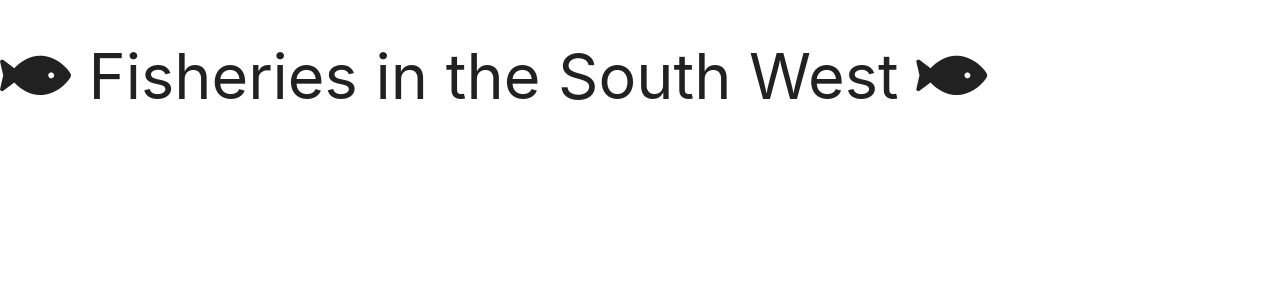
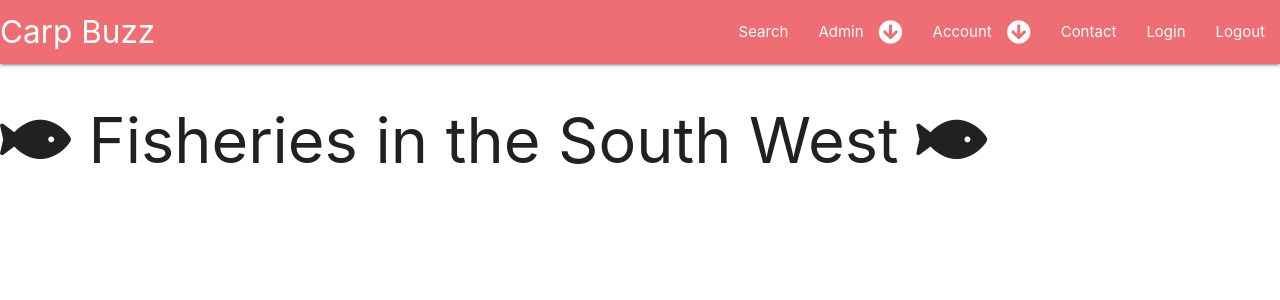
Before and after one commit to PaulWheatcroft/CarpBuzz, a Flask app: page / in a window 1280 px wide. Shown: the top 300 px of the page. Run offline with Flask 2, Linux system fonts and the light colour scheme; data that the repository does not hold is empty; some libraries are stand-ins or nearby versions.

Commit message:
Marterialise navbar, sidebar and dropdowns added

```diff
--- a/static/js/script.js
+++ b/static/js/script.js
@@ -0,0 +1,4 @@
+$(document).ready(function(){
+    $(".dropdown-trigger").dropdown();
+    $('.sidenav').sidenav();
+  });
--- a/templates/base.html
+++ b/templates/base.html
@@ -13,7 +13,60 @@
 </head>
 <body>
 
+    <header>
+        <!-- Dropdown Structure -->
+        <ul id="dropdown1" class="dropdown-content">
+            <li><a href="#!">Add Fishery</a></li>
+            <li><a href="#!">Moderate Reviews</a></li>
+            <li class="divider"></li>
+            <li><a href="#!">User Admin</a></li>
+        </ul>
+        <ul id="dropdown2" class="dropdown-content">
+            <li><a href="#!">View Profile</a></li>
+            <li class="divider"></li>
+            <li><a href="#!">Write a Review</a></li>
+            <li><a href="#!">Create a Catch Report</a></li>
+        </ul>
+        <nav>
+            <div class="nav-wrapper">
+                <a href="#!" class="brand-logo">Carp Buzz</a>
+                <a href="#" data-target="mobile-demo" class="sidenav-trigger"><i class="material-icons">menu</i></a>
+                <ul class="right hide-on-med-and-down">
+                    <li><a href="#">Search</a></li>
+                    <!-- Dropdown Trigger -->
+                    <li><a class="dropdown-trigger" href="#!" data-target="dropdown1">Admin <i class="fas fa-arrow-circle-down right"></i></a></li>
+                    <li><a class="dropdown-trigger" href="#!" data-target="dropdown2">Account <i class="fas fa-arrow-circle-down right"></i></a></li>
+                    <li><a href="#">Contact</a></li>
+                    <li><a href="#">Login</a></li>
+                    <li><a href="#">Logout</a></li>
+                </ul>
+            </div>
+        </nav>
 
+        <!-- Sidebar Nav Element Dropdown -->
+        <ul id="dropdown1-mobile" class="dropdown-content">
+            <li><a href="#!">Add Fishery</a></li>
+            <li><a href="#!">Moderate Reviews</a></li>
+            <li class="divider"></li>
+            <li><a href="#!">User Admin</a></li>
+        </ul>
+        <ul id="dropdown2-mobile" class="dropdown-content">
+            <li><a href="#!">View Profile</a></li>
+            <li class="divider"></li>
+            <li><a href="#!">Write a Review</a></li>
+            <li><a href="#!">Create a Catch Report</a></li>
+        </ul>
+        <!-- Sidebar Nav Element-->
+        <ul class="sidenav" id="mobile-demo">
+            <li><a href="#">Search</a></li>
+            <!-- Dropdown Trigger -->
+            <li><a class="dropdown-trigger" href="#!" data-target="dropdown1-mobile">Dropdown <i class="fas fa-arrow-circle-down right"></i></a></li>
+            <li><a class="dropdown-trigger" href="#!" data-target="dropdown2-mobile">Account <i class="fas fa-arrow-circle-down right"></i></a></li>
+            <li><a href="#">Contact</a></li>
+            <li><a href="#">Login</a></li>
+            <li><a href="#">Logout</a></li>
+          </ul>
+    </header>
 
     {% block content %}
     {% endblock %}
```
